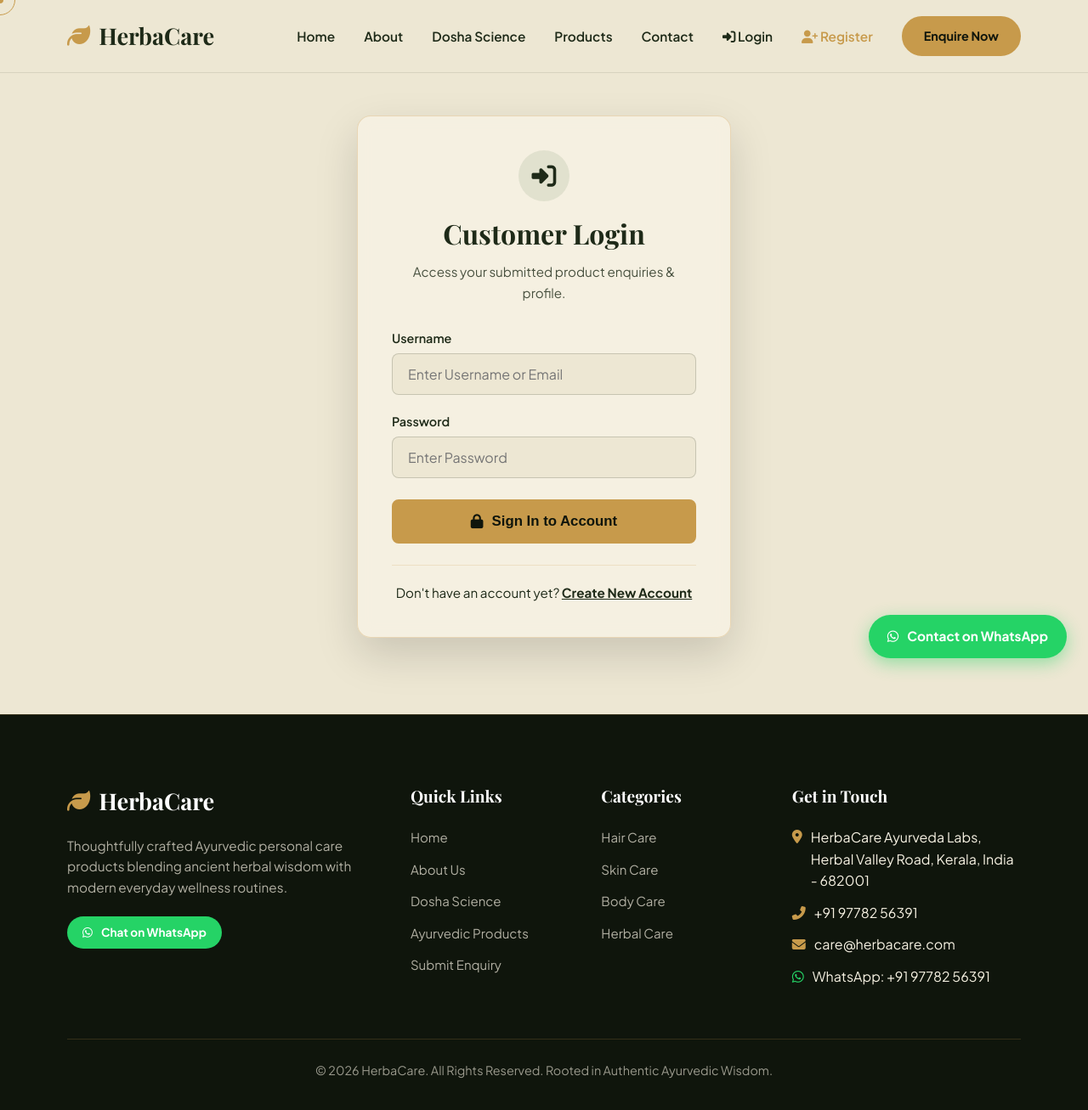
After one commit to AnnaJose123/ayurvedic_products, a Django app: page /login/ in a window 1280 px wide. The commit adds this page. Shown: the whole page at 85% size. Run offline with Django 5.2, Linux system fonts and the light colour scheme; some web fonts are replaced.

Commit message:
Add customer registration, login, enquiry dashboard and preloader optimization

```diff
--- a/products/forms.py
+++ b/products/forms.py
@@ -1,6 +1,87 @@
 import re
 from django import forms
+from django.contrib.auth.models import User
+from django.contrib.auth.forms import UserCreationForm, AuthenticationForm
 from .models import Enquiry, Product
+
+
+class CustomerRegistrationForm(UserCreationForm):
+    first_name = forms.CharField(
+        max_length=50,
+        required=True,
+        widget=forms.TextInput(attrs={
+            'class': 'form-input',
+            'placeholder': 'First Name',
+            'id': 'id_first_name'
+        })
+    )
+    last_name = forms.CharField(
+        max_length=50,
+        required=False,
+        widget=forms.TextInput(attrs={
+            'class': 'form-input',
+            'placeholder': 'Last Name (Optional)',
+            'id': 'id_last_name'
+        })
+    )
+    email = forms.EmailField(
+        required=True,
+        widget=forms.EmailInput(attrs={
+            'class': 'form-input',
+            'placeholder': 'Email Address',
+            'id': 'id_email'
+        })
+    )
+
+    class Meta(UserCreationForm.Meta):
+        model = User
+        fields = ['username', 'first_name', 'last_name', 'email']
+        widgets = {
+            'username': forms.TextInput(attrs={
+                'class': 'form-input',
+                'placeholder': 'Choose a Username',
+                'id': 'id_username'
+            }),
+        }
+
+    def __init__(self, *args, **kwargs):
+        super().__init__(*args, **kwargs)
+        if 'password1' in self.fields:
+            self.fields['password1'].widget.attrs.update({
+                'class': 'form-input',
+                'placeholder': 'Create Password',
+                'id': 'id_password1'
+            })
+        if 'password2' in self.fields:
+            self.fields['password2'].widget.attrs.update({
+                'class': 'form-input',
+                'placeholder': 'Confirm Password',
+                'id': 'id_password2'
+            })
+
+    def clean_email(self):
+        email = self.cleaned_data.get('email', '').strip()
+        if User.objects.filter(email__iexact=email).exists():
+            raise forms.ValidationError("An account with this email address already exists.")
+        return email
+
+
+class CustomerLoginForm(AuthenticationForm):
+    username = forms.CharField(
+        widget=forms.TextInput(attrs={
+            'class': 'form-input',
+            'placeholder': 'Enter Username or Email',
+            'id': 'id_login_username'
+        })
+    )
+    password = forms.CharField(
+        widget=forms.PasswordInput(attrs={
+            'class': 'form-input',
+            'placeholder': 'Enter Password',
+            'id': 'id_login_password'
+        })
+    )
+
 
 class EnquiryForm(forms.ModelForm):
     product = forms.ModelChoiceField(
--- a/products/static/products/js/script.js
+++ b/products/static/products/js/script.js
@@ -11,12 +11,38 @@
 document.addEventListener('DOMContentLoaded', () => {
 
   /* -------------------------------------------------------------------------- */
-  /* 1. PRELOADER COUNTDOWN & TEAR-AWAY                                        */
+  /* 1. PRELOADER COUNTDOWN & TEAR-AWAY (ONLY ON INITIAL LOAD OR REFRESH)       */
   /* -------------------------------------------------------------------------- */
   const preloader = document.getElementById('preloader');
   const preloaderCount = document.getElementById('preloaderCount');
 
+  // Detect browser refresh vs internal navigation
+  const navEntries = performance.getEntriesByType('navigation');
+  const navType = navEntries.length > 0 ? navEntries[0].type : '';
+  const isReload = navType === 'reload';
+  const isInternalNav = sessionStorage.getItem('is_internal_navigation') === 'true';
+
+  // Reset internal navigation flag
+  sessionStorage.removeItem('is_internal_navigation');
+
+  // Track clicks on internal links to mark internal navigation
+  document.addEventListener('click', (e) => {
+    const link = e.target.closest('a');
+    if (link && link.href && link.origin === window.location.origin) {
+      if (link.pathname !== window.location.pathname || link.search !== window.location.search) {
+        sessionStorage.setItem('is_internal_navigation', 'true');
+      }
+    }
+  });
+
+  // Track form submissions
+  document.addEventListener('submit', () => {
+    sessionStorage.setItem('is_internal_navigation', 'true');
+  });
+
   if (preloader && preloaderCount) {
+    // Show counting preloader animation ONLY on initial site visit or browser refresh (F5)
+    if (!isInternalNav || isReload) {
       let count = 0;
       const interval = setInterval(() => {
         count += Math.floor(Math.random() * 12) + 5;
@@ -25,12 +51,17 @@ document.addEventListener('DOMContentLoaded', () => {
           clearInterval(interval);
           setTimeout(() => {
             preloader.classList.add('loaded');
-          // Trigger hero split-text animation after preloader exit
             initSplitTextHero();
           }, 300);
         }
         preloaderCount.textContent = count + '%';
       }, 45);
+    } else {
+      // Skip preloader instantly for smooth internal page navigation
+      preloader.style.display = 'none';
+      preloader.classList.add('loaded');
+      initSplitTextHero();
+    }
   } else {
     initSplitTextHero();
   }
--- a/products/templates/products/base.html
+++ b/products/templates/products/base.html
@@ -41,11 +41,24 @@
           <li><a href="{% if request.path == '/' %}#doshas{% else %}{% url 'home' %}#doshas{% endif %}" class="nav-link">Dosha Science</a></li>
           <li><a href="{% if request.path == '/' %}#products{% else %}{% url 'home' %}#products{% endif %}" class="nav-link">Products</a></li>
           <li><a href="{% if request.path == '/' %}#contact{% else %}{% url 'home' %}#contact{% endif %}" class="nav-link">Contact</a></li>
-          <li>
-            <a href="{% if request.path == '/' %}#enquiry{% else %}{% url 'home' %}#enquiry{% endif %}" class="magnetic-btn magnetic-btn-brass" style="padding: 10px 24px; font-size: 0.9rem;">
-              Enquire Now
-            </a>
-          </li>
+
+          {% if user.is_authenticated %}
+            <li><a href="{% url 'my_enquiries' %}" class="nav-link" style="color: var(--color-brass); font-weight: 600;"><i class="fas fa-list-alt"></i> My Enquiries</a></li>
+            <li><a href="{% url 'logout' %}" class="nav-link"><i class="fas fa-sign-out-alt"></i> Logout</a></li>
+            <li>
+              <span style="background: rgba(199, 154, 75, 0.15); border: 1px solid rgba(199, 154, 75, 0.3); color: var(--color-gold); padding: 6px 14px; border-radius: 20px; font-size: 0.85rem; font-weight: 600;">
+                <i class="fas fa-user-circle"></i> {{ user.first_name|default:user.username }}
+              </span>
+            </li>
+          {% else %}
+            <li><a href="{% url 'login' %}" class="nav-link"><i class="fas fa-sign-in-alt"></i> Login</a></li>
+            <li><a href="{% url 'register' %}" class="nav-link" style="color: var(--color-brass); font-weight: 600;"><i class="fas fa-user-plus"></i> Register</a></li>
+            <li>
+              <a href="{% if request.path == '/' %}#enquiry{% else %}{% url 'home' %}#enquiry{% endif %}" class="magnetic-btn magnetic-btn-brass" style="padding: 10px 24px; font-size: 0.9rem;">
+                Enquire Now
+              </a>
+            </li>
+          {% endif %}
         </ul>
       </nav>
 
--- /dev/null
+++ b/products/templates/products/login.html
@@ -0,0 +1,56 @@
+{% extends 'products/base.html' %}
+
+{% block title %}Customer Login | HerbaCare Ayurvedic Products{% endblock %}
+
+{% block content %}
+<div class="container" style="max-width: 480px; padding: 50px 20px 90px;">
+  <div style="background: rgba(246, 241, 226, 0.95); border: 1px solid rgba(199, 154, 75, 0.3); border-radius: 16px; padding: 40px; box-shadow: 0 20px 50px rgba(0,0,0,0.15); backdrop-filter: blur(10px);">
+
+    <div style="text-align: center; margin-bottom: 30px;">
+      <div style="width: 60px; height: 60px; background: rgba(46, 90, 39, 0.1); color: var(--color-forest); border-radius: 50%; display: inline-flex; align-items: center; justify-content: center; font-size: 1.8rem; margin-bottom: 12px;">
+        <i class="fas fa-sign-in-alt"></i>
+      </div>
+      <h1 style="font-family: var(--font-heading); color: var(--color-forest); font-size: 2rem; margin-bottom: 8px;">Customer Login</h1>
+      <p style="color: var(--color-deep-forest); opacity: 0.8; font-size: 0.95rem;">Access your submitted product enquiries & profile.</p>
+    </div>
+
+    <form method="post" action="{% url 'login' %}{% if request.GET.next %}?next={{ request.GET.next }}{% endif %}" novalidate>
+      {% csrf_token %}
+
+      {% if form.non_field_errors %}
+        <div class="alert-message alert-error" style="margin-bottom: 20px;">
+          {% for error in form.non_field_errors %}
+            <p>{{ error }}</p>
+          {% endfor %}
+        </div>
+      {% endif %}
+
+      <div class="form-group" style="margin-bottom: 20px;">
+        <label style="display: block; font-weight: 600; color: var(--color-forest); margin-bottom: 6px; font-size: 0.9rem;">Username</label>
+        {{ form.username }}
+        {% if form.username.errors %}
+          <div style="color: #c92a2a; font-size: 0.82rem; margin-top: 4px;">{{ form.username.errors.0 }}</div>
+        {% endif %}
+      </div>
+
+      <div class="form-group" style="margin-bottom: 25px;">
+        <label style="display: block; font-weight: 600; color: var(--color-forest); margin-bottom: 6px; font-size: 0.9rem;">Password</label>
+        {{ form.password }}
+        {% if form.password.errors %}
+          <div style="color: #c92a2a; font-size: 0.82rem; margin-top: 4px;">{{ form.password.errors.0 }}</div>
+        {% endif %}
+      </div>
+
+      <button type="submit" class="magnetic-btn magnetic-btn-brass" style="width: 100%; padding: 14px; font-size: 1.05rem; justify-content: center; font-weight: 600; border-radius: 8px;">
+        <i class="fas fa-lock"></i> Sign In to Account
+      </button>
+    </form>
+
+    <div style="text-align: center; margin-top: 25px; padding-top: 20px; border-top: 1px solid rgba(199, 154, 75, 0.2); font-size: 0.95rem; color: var(--color-deep-forest);">
+      Don't have an account yet?
+      <a href="{% url 'register' %}" style="color: var(--color-forest); font-weight: 700; text-decoration: underline;">Create New Account</a>
+    </div>
+
+  </div>
+</div>
+{% endblock %}
--- a/products/urls.py
+++ b/products/urls.py
@@ -6,4 +6,10 @@ urlpatterns = [
     path('products/<slug:slug>/', views.product_detail_view, name='product_detail'),
     path('enquiry/', views.enquiry_view, name='enquiry'),
     path('enquiry/success/<int:enquiry_id>/', views.enquiry_success_view, name='enquiry_success'),
+
+    # Customer Authentication & Dashboard Routes
+    path('register/', views.register_view, name='register'),
+    path('login/', views.login_view, name='login'),
+    path('logout/', views.logout_view, name='logout'),
+    path('my-enquiries/', views.my_enquiries_view, name='my_enquiries'),
 ]
--- a/products/views.py
+++ b/products/views.py
@@ -1,8 +1,11 @@
 from django.shortcuts import render, get_object_or_404, redirect
 from django.contrib import messages
+from django.contrib.auth import login, logout
+from django.contrib.auth.decorators import login_required
 from .models import Product, Enquiry, CATEGORY_CHOICES
-from .forms import EnquiryForm
+from .forms import EnquiryForm, CustomerRegistrationForm, CustomerLoginForm
 from .utils import generate_product_whatsapp_url, generate_enquiry_whatsapp_url, get_whatsapp_number
+
 
 def home_view(request):
     """
@@ -29,11 +32,18 @@ def home_view(request):
         except ValueError:
             pass
 
+    # Pre-fill user name if logged in
+    if request.user.is_authenticated:
+        initial_data['name'] = request.user.get_full_name() or request.user.username
+
     # Handle Enquiry Form submission on homepage
     if request.method == 'POST':
         form = EnquiryForm(request.POST)
         if form.is_valid():
-            enquiry = form.save()
+            enquiry = form.save(commit=False)
+            if request.user.is_authenticated:
+                enquiry.user = request.user
+            enquiry.save()
             messages.success(request, "Thank you! Your enquiry has been submitted successfully. We will contact you soon.")
             return redirect('enquiry_success', enquiry_id=enquiry.id)
         else:
@@ -85,7 +95,10 @@ def enquiry_view(request):
     if request.method == 'POST':
         form = EnquiryForm(request.POST)
         if form.is_valid():
-            enquiry = form.save()
+            enquiry = form.save(commit=False)
+            if request.user.is_authenticated:
+                enquiry.user = request.user
+            enquiry.save()
             messages.success(request, "Thank you! Your enquiry has been submitted successfully.")
             return redirect('enquiry_success', enquiry_id=enquiry.id)
     return redirect('/#enquiry')
@@ -105,3 +118,88 @@ def enquiry_success_view(request, enquiry_id):
         'whatsapp_number': get_whatsapp_number(),
     }
     return render(request, 'products/enquiry_success.html', context)
+
+
+def register_view(request):
+    """
+    Customer Registration View (`/register/`).
+    Registers new customer account and logs them in automatically.
+    """
+    if request.user.is_authenticated:
+        return redirect('my_enquiries')
+
+    if request.method == 'POST':
+        form = CustomerRegistrationForm(request.POST)
+        if form.is_valid():
+            user = form.save()
+            login(request, user)
+            messages.success(request, f"Welcome to HerbaCare, {user.first_name or user.username}! Account created successfully.")
+            return redirect('my_enquiries')
+        else:
+            messages.error(request, "Registration failed. Please check the errors below.")
+    else:
+        form = CustomerRegistrationForm()
+
+    context = {
+        'form': form,
+        'whatsapp_number': get_whatsapp_number(),
+    }
+    return render(request, 'products/register.html', context)
+
+
+def login_view(request):
+    """
+    Customer Login View (`/login/`).
+    Authenticates existing customer account.
+    """
+    if request.user.is_authenticated:
+        return redirect('my_enquiries')
+
+    redirect_to = request.GET.get('next', 'my_enquiries')
+
+    if request.method == 'POST':
+        form = CustomerLoginForm(request, data=request.POST)
+        if form.is_valid():
+            user = form.get_user()
+            login(request, user)
+            messages.success(request, f"Welcome back, {user.first_name or user.username}!")
+            return redirect(redirect_to)
+        else:
+            messages.error(request, "Invalid username or password. Please try again.")
+    else:
+        form = CustomerLoginForm(request)
+
+    context = {
+        'form': form,
+        'whatsapp_number': get_whatsapp_number(),
+    }
+    return render(request, 'products/login.html', context)
+
+
+def logout_view(request):
+    """
+    Customer Logout View (`/logout/`).
+    Logs out current session.
+    """
+    logout(request)
+    messages.info(request, "You have been logged out successfully. Visit us again!")
+    return redirect('home')
+
+
+@login_required(login_url='login')
+def my_enquiries_view(request):
+    """
+    Customer Dashboard (`/my-enquiries/`).
+    Lists all product enquiries submitted by the logged-in user.
+    """
+    enquiries = Enquiry.objects.filter(user=request.user).select_related('product').order_by('-created_at')
+
+    # Attach WhatsApp URLs to each enquiry for convenient customer action
+    for enquiry in enquiries:
+        enquiry.whatsapp_url = generate_enquiry_whatsapp_url(enquiry)
+
+    context = {
+        'enquiries': enquiries,
+        'whatsapp_number': get_whatsapp_number(),
+    }
+    return render(request, 'products/my_enquiries.html', context)
```
Also changed, not shown: products/models.py (+9 -0 lines), products/templates/products/my_enquiries.html (added, +107 -0 lines), products/templates/products/register.html (added, +90 -0 lines), products/tests.py (+68 -0 lines), products/__init__.py (added), products/migrations/0002_enquiry_user.py (added). Lines whose indentation alone changed are shown as unchanged.
